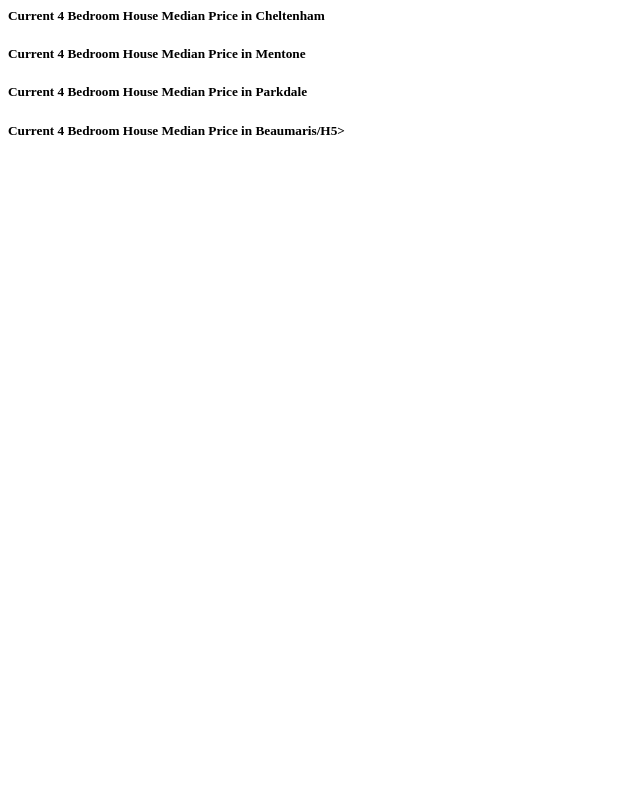
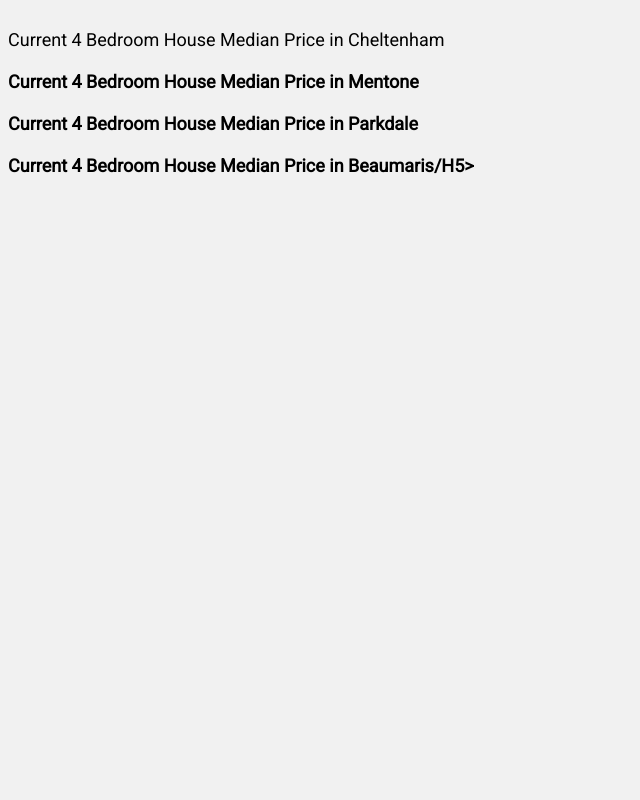
Before and after one commit to benjaminwillett/houseprices, a Flask app: page / in a window 1280 px wide. Shown: the whole page, without its empty margins (0-640 px from the left). Run offline with Flask 2, Linux system fonts and the light colour scheme; parts of the project's set-up code (start-up, migrations or seed data) failed here and were passed over.

Commit message:
make it better

```diff
--- a/templates/main.html
+++ b/templates/main.html
@@ -1,3 +1,22 @@
+<!DOCTYPE html>
+<html>
+<title>Ben Willett</title>
+<meta charset="UTF-8">
+<meta name="viewport" content="width=device-width, initial-scale=1">
+<link rel="stylesheet" href="https://www.w3schools.com/w3css/4/w3.css">
+<link rel='stylesheet' href='https://fonts.googleapis.com/css?family=Roboto'>
+<link rel="stylesheet" href="https://cdnjs.cloudflare.com/ajax/libs/font-awesome/4.7.0/css/font-awesome.min.css">
+<style>
+html,body,h1,h2,h3,h4,h5,h6 {font-family: "Roboto", sans-serif}
+</style>
+<body class="w3-light-grey">
+
+<!-- Page Container -->
+<div class="w3-content w3-margin-top" style="max-width:1400px;">
+
+  <!-- The Grid -->
+  <div class="w3-row-padding">
+
 <H5>Current 4 Bedroom House Median Price in Cheltenham</H5>
 <p><b>{% for each in REFINEDCHELT %}
     {{ each }}</b> Price has changed by {{ CHANGE }}</p>
```
